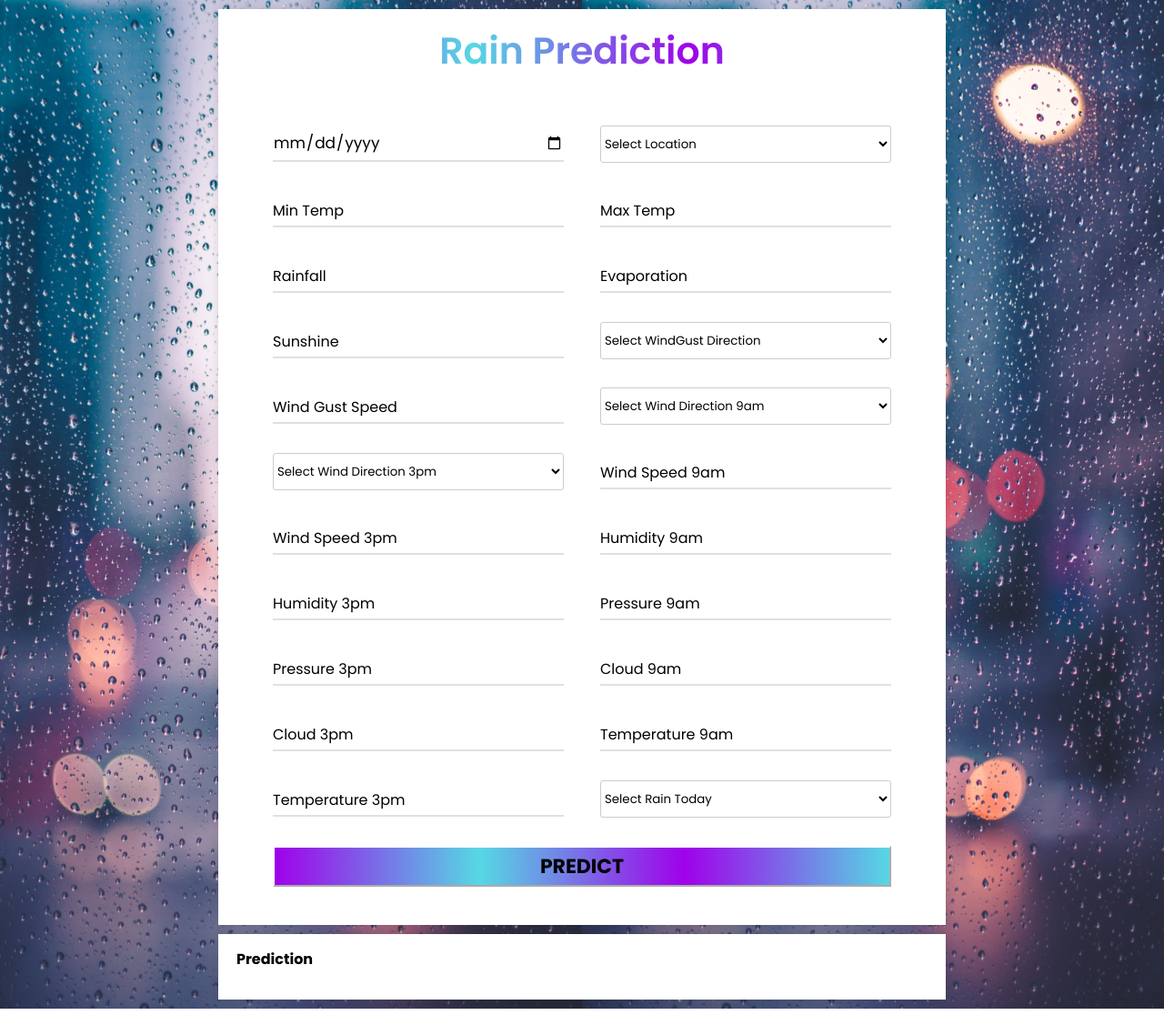
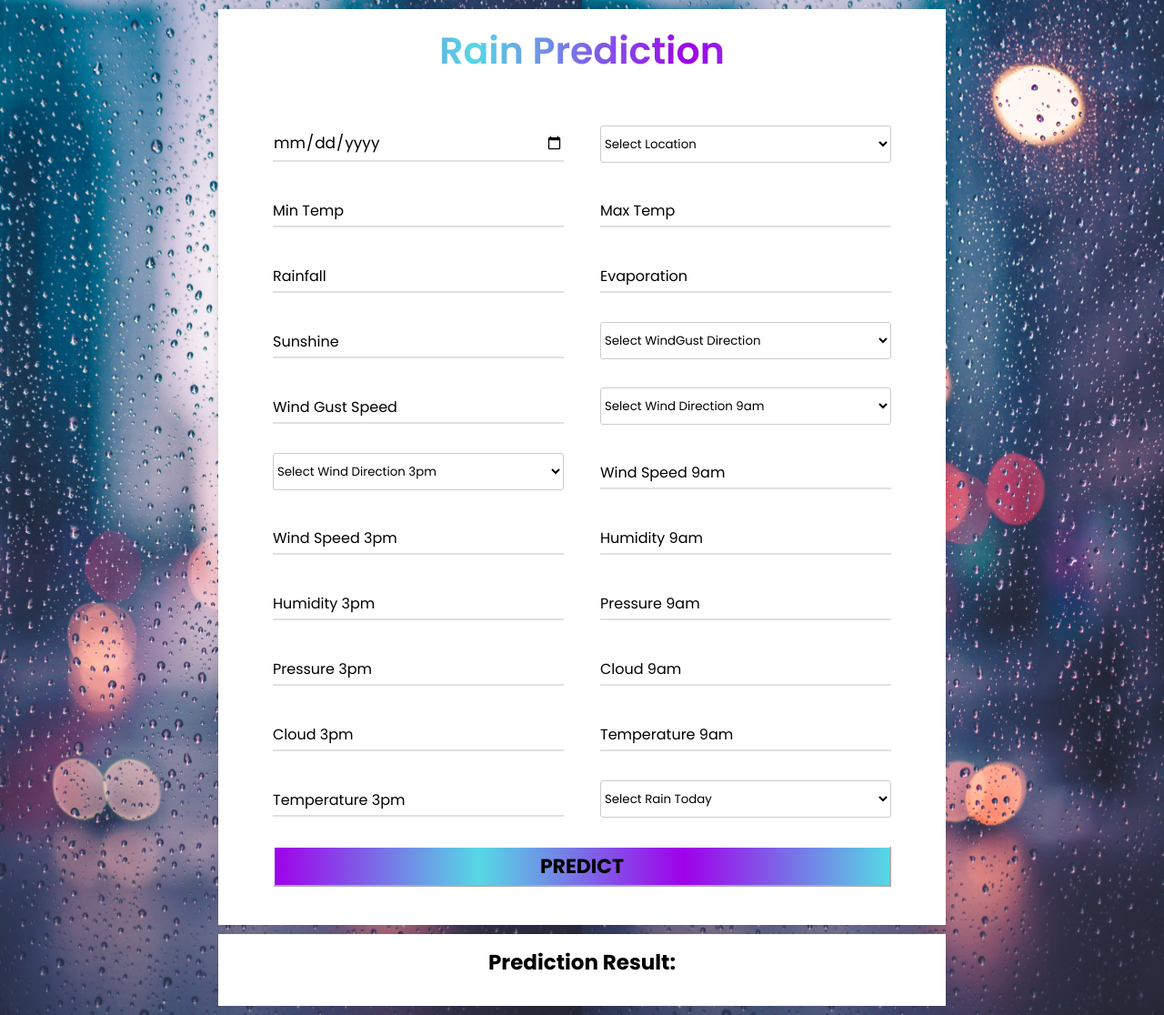
Before and after one commit to hiteshmishra052/Rain-Pediction-Model-Deployment, a Flask app: page / in a window 1280 px wide. Shown: the whole page at 91% size. Run offline with Flask 2, Linux system fonts and the light colour scheme; parts of the project's set-up code (start-up, migrations or seed data) failed here and were passed over; some libraries are stand-ins or nearby versions.

Commit message:
changes to html and css

```diff
--- a/static/css/style.css
+++ b/static/css/style.css
@@ -159,7 +159,8 @@ form .form-row .textarea{
 
   box-shadow: 0px 0px 10px rgba(0,0,0,0.1);
   margin-top: 10px;
-  padding: 20px
+  padding: 20px;
+  text-align: center;
 }
 .pr{
  font-weight:bold;
@@ -182,3 +183,9 @@ select {
   background: transparent;
   width: 20rem;
 }
+
+h2{
+  text-align: center;
+    font-weight: bolder;
+    font-size: 23px;
+}
--- a/templates/index.html
+++ b/templates/index.html
@@ -261,7 +261,7 @@
       </div>
 
       <div class="xyz">
-         <h2 class="pr">Prediction</h2>
+         <h2 class="pr">Prediction Result:</h2>
          <br>
          {{ prediction_text }}
 
```
